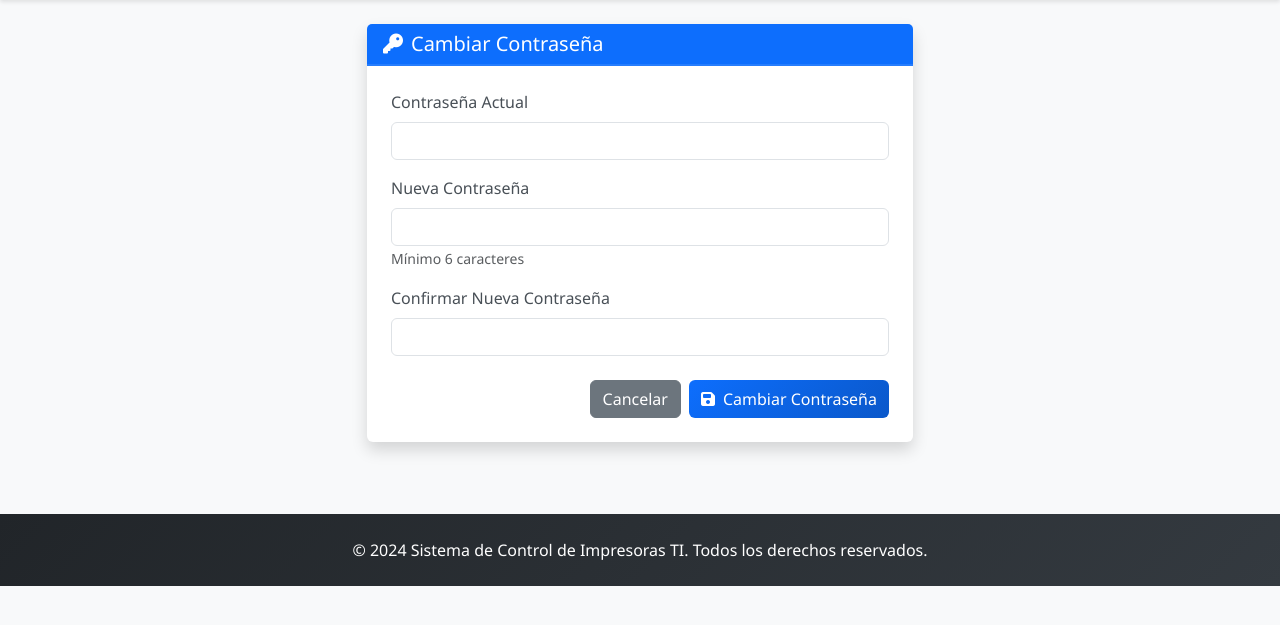
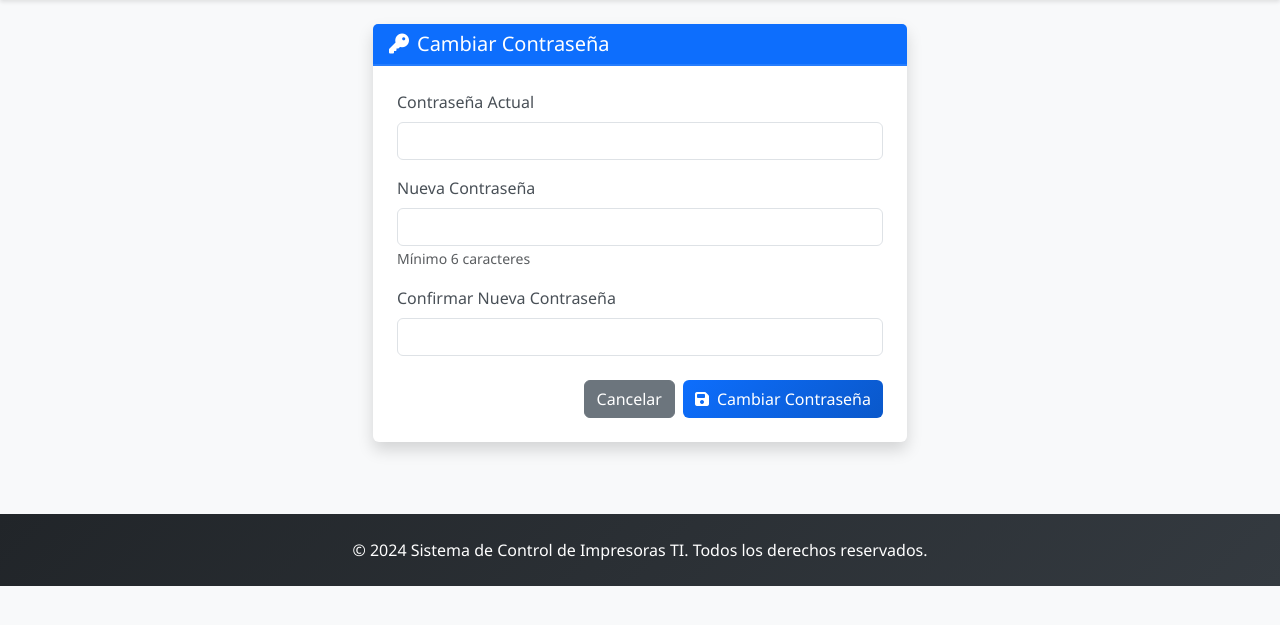
Before and after one commit to juanvillalobos5024-gif/impresoras, a Flask app: a page that uses app/templates/base.html in a window 1280 px wide. Shown: the part 62-687 px from the top of the page. Run offline with Flask 3, Linux system fonts and the light colour scheme; the visitor is signed in with stand-in values (Sample User, id 1).

```diff
--- a/app/templates/base.html
+++ b/app/templates/base.html
@@ -84,7 +84,7 @@
     {% endif %}
 
     <!-- Main Container -->
-    <div class="container-fluid py-4">
+    <div class="container py-4">
         {% with messages = get_flashed_messages(with_categories=true) %}
             {% if messages %}
                 {% for category, message in messages %}
```
Also changed, not shown: 2 other files.
